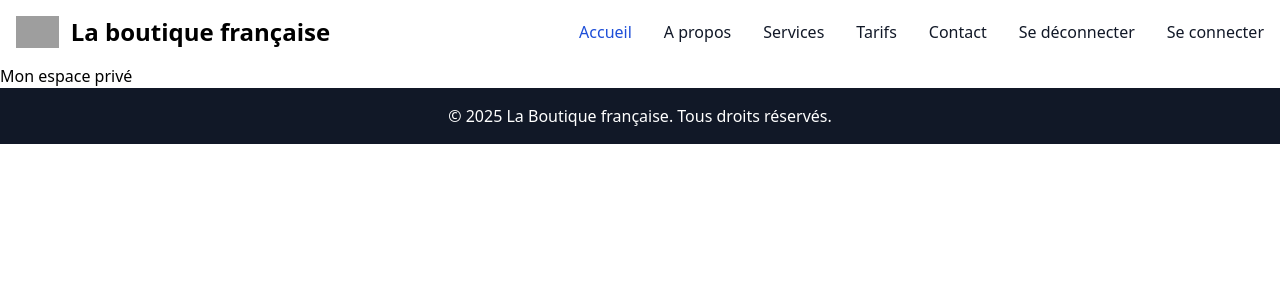
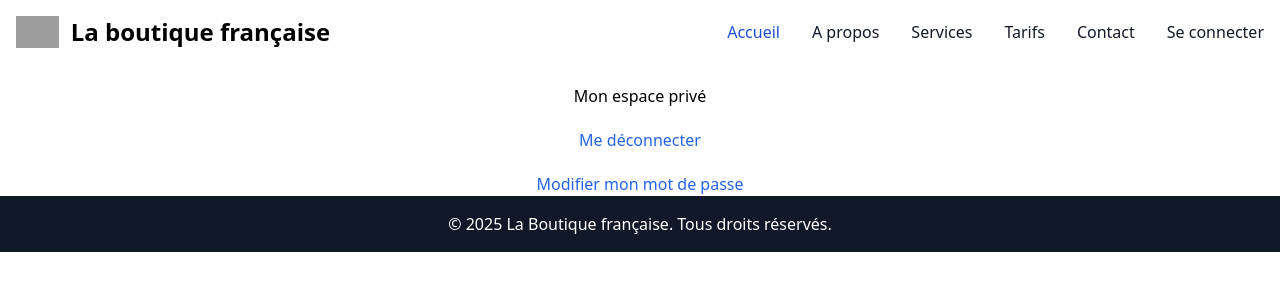
Before and after one commit to MohamedElakrouche/laboutiquefrancaise, a Symfony app: template templates/account/index.html.twig in a window 1280 px wide. Shown: the top 300 px of the page. Run offline with Twig, Linux system fonts and the light colour scheme; the template is opened without the code that fills it, so the values that code supplies are empty; some libraries are stand-ins or nearby versions; grey boxes are pictures that could not be loaded.

Commit message:
condition d'affichage dans la nav-bar

```diff
--- a/templates/account/index.html.twig
+++ b/templates/account/index.html.twig
@@ -3,7 +3,15 @@
 {% block title %}Hello AccountController!{% endblock %}
 
 {% block body %}
-<div class="container">
+<div class="mt-5 flex justify-center border-x-gray-400 ">
     <h1>Mon espace privé</h1>
 </div>
+
+    <div class="mt-5 flex justify-center">
+        <a href="{{ path('app_logout') }}" class=" font-medium text-blue-600 dark:text-blue-500 hover:underline"> Me déconnecter</a>
+    </div>
+
+    <div class="mt-5 flex justify-center">
+        <a href="#" class=" font-medium text-blue-600 dark:text-blue-500 hover:underline"> Modifier mon mot de passe</a>
+    </div>
 {% endblock %}
--- a/templates/base.html.twig
+++ b/templates/base.html.twig
@@ -36,13 +36,15 @@
         <li>
           <a href="#" class="block py-2 px-3 text-gray-900 rounded-sm hover:bg-gray-100 md:hover:bg-transparent md:border-0 md:hover:text-blue-700 md:p-0 dark:text-white md:dark:hover:text-blue-500 dark:hover:bg-gray-700 dark:hover:text-white md:dark:hover:bg-transparent">Contact</a>
         </li>
+          {% if (app.user)%}
           <li>
               <a href="{{ path('app_logout') }}" class="block py-2 px-3 text-gray-900 rounded-sm hover:bg-gray-100 md:hover:bg-transparent md:border-0 md:hover:text-blue-700 md:p-0 dark:text-white md:dark:hover:text-blue-500 dark:hover:bg-gray-700 dark:hover:text-white md:dark:hover:bg-transparent">Se déconnecter</a>
           </li>
+              {% else %}
           <li>
               <a href="{{ path('app_login') }}" class="block py-2 px-3 text-gray-900 rounded-sm hover:bg-gray-100 md:hover:bg-transparent md:border-0 md:hover:text-blue-700 md:p-0 dark:text-white md:dark:hover:text-blue-500 dark:hover:bg-gray-700 dark:hover:text-white md:dark:hover:bg-transparent">Se connecter</a>
           </li>
-
+          {% endif %}
       </ul>
     </div>
   </div>
```
Also changed, not shown: 1 other file.
